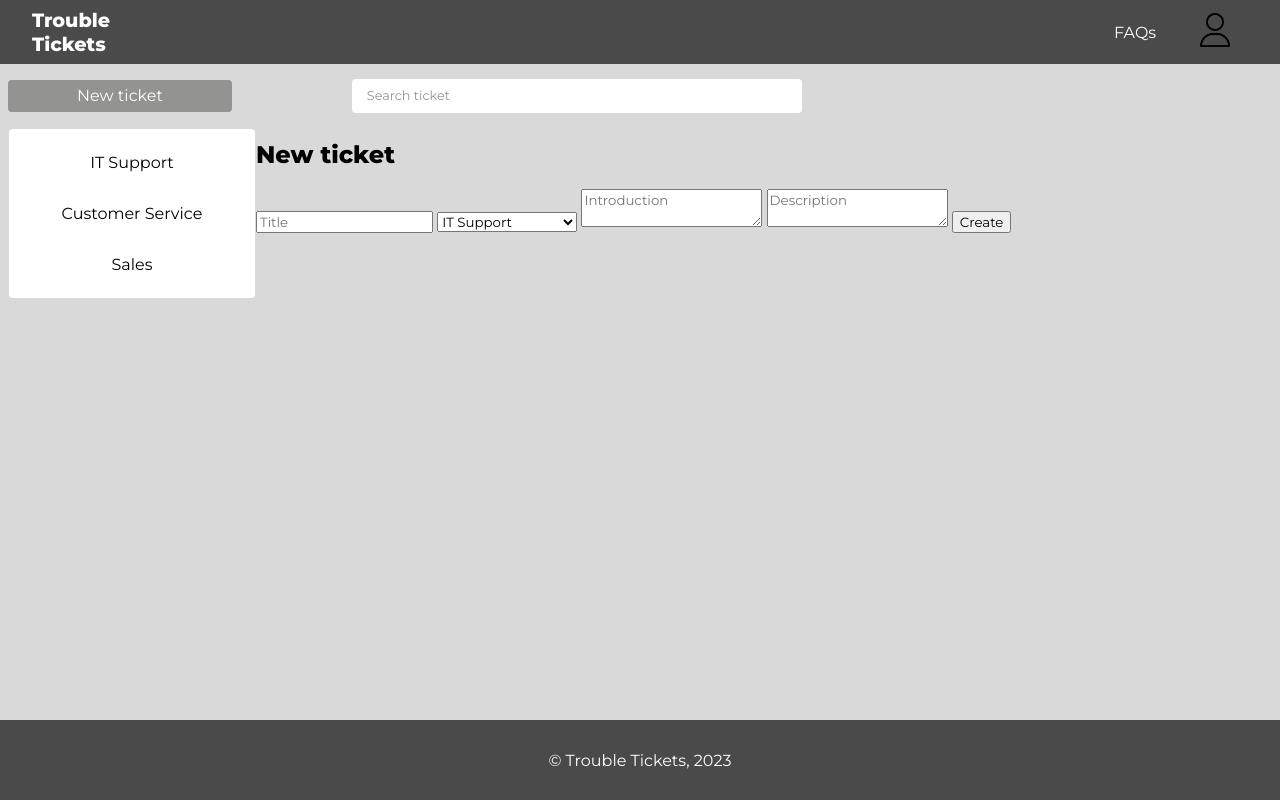
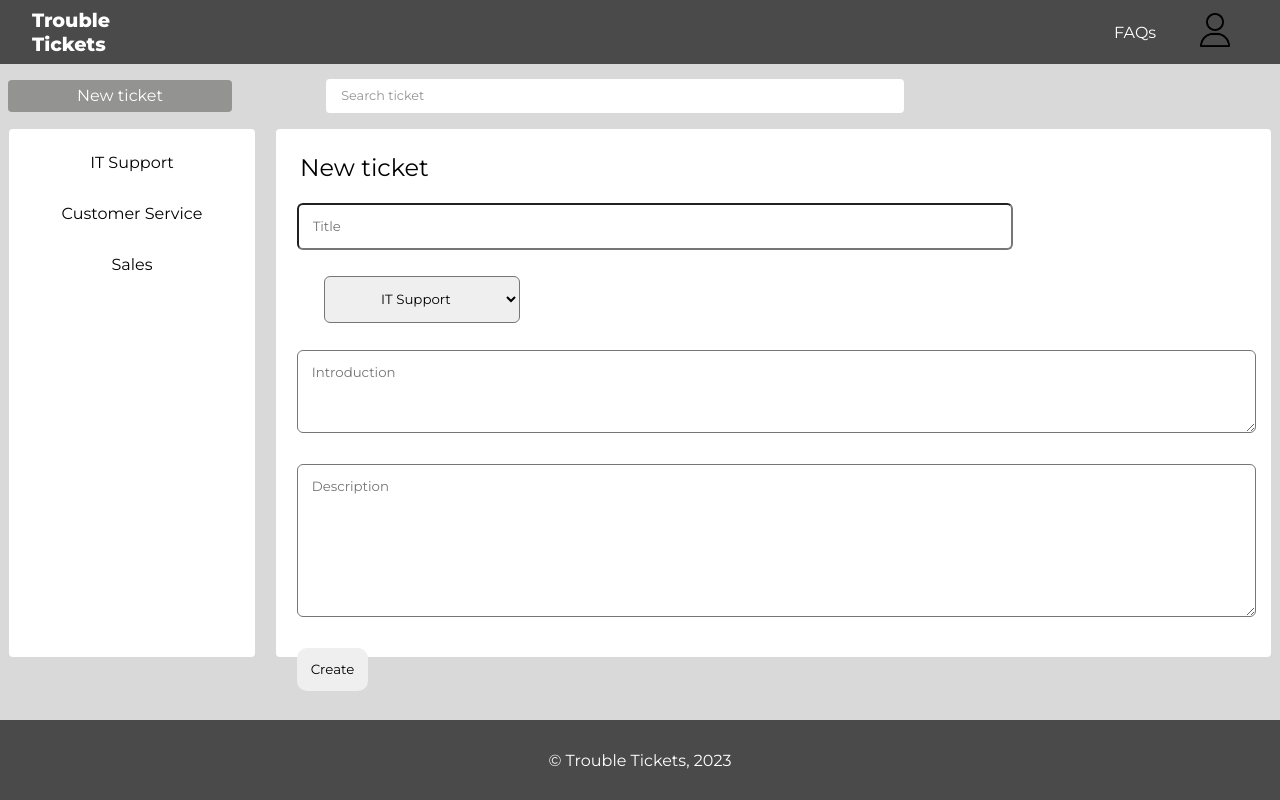
Before and after one commit to coutinho21/ltw_proj, a PHP site: page /pages/new_ticket.php in a window 1280 px wide. Run offline with PHP 8.4, Linux system fonts and the light colour scheme; the visitor is signed in with stand-in values (Sample User, id 1); data comes from the database, SQL or seed files in the repository.

Commit message:
footer bug is now fixed

```diff
--- a/css/homepage_client_style.css
+++ b/css/homepage_client_style.css
@@ -5,8 +5,7 @@
 }
 
 html {
-    position: relative;
-    min-height: 100%;
+    height: 100%;
 }
 
 body {
@@ -124,9 +123,9 @@ body > header ul > li:last-child {
     font-size: .8em;
     font-weight: lighter;
     text-justify: center;
-    margin-left: 9em;
+    margin-left: 7em;
     height: 32px;
-    width: 35%;
+    width: 45%;
     border-style: none;
     border-radius: 4px;
     background-color: white;
@@ -238,6 +237,7 @@ body > footer {
     position: absolute;
     bottom: 0;
     width: 100%;
+    position: fixed;
 }
 
 /* End of footer */
--- /dev/null
+++ b/css/new_ticket.css
@@ -0,0 +1,55 @@
+.new-ticket {
+    border-radius: 4px;
+    background-color: white;
+    margin: .55em;
+    margin-left: 1.25em;
+    /* padding-left: 1.5em; */
+    height: 528px;
+}
+
+.new-ticket > form {
+    display: block;
+    margin: .5em;
+    justify-content: space-between;
+}
+
+.new-ticket > h2 {
+    margin: 1em 1em 0 1em;
+    font-weight: normal;
+}
+
+.new-ticket > form > input,
+.new-ticket > form > select,
+.new-ticket > form > textarea {
+    border-radius: 6px;
+    margin: 1em;
+    padding: 1em;
+    width: fit-content;
+}
+
+.new-ticket > form > input {
+    width: 70%;
+    text-align: start;
+}
+.new-ticket > form > select {
+    width: 20%;
+    margin-left: 3em;
+    text-align: center;
+}
+.new-ticket > form > #introduction {
+    width: 95%;
+    height: 55px;
+}
+.new-ticket > form > #description {
+    width: 95%;
+    height: 125px;
+}
+
+.new-ticket > form > button {
+    border-radius: 10px;
+    border-color: #4A4A4A;
+    border: none;
+    width: fit-content;
+    margin: 1em;
+    padding: 1em;
+}
--- a/templates/common.php
+++ b/templates/common.php
@@ -12,6 +12,7 @@
             <link rel="stylesheet" href="../css/homepage_client_style.css">
             <link rel="stylesheet" href="../css/ticket.css">
             <link rel="stylesheet" href="../css/profile.css">
+            <link rel="stylesheet" href="../css/new_ticket.css">
             <script src="../javascript/script.js" defer></script>
             <script src="../errors/errors.js" defer></script>
         </head>
--- a/templates/tickets.php
+++ b/templates/tickets.php
@@ -121,8 +121,8 @@
                     }
 ?>
                 </select>
-                <textarea name="introduction" placeholder="Introduction" required></textarea>
-                <textarea name="description" placeholder="Description" required></textarea>
+                <textarea id="introduction" name="introduction" placeholder="Introduction" required></textarea>
+                <textarea id="description" name="description" placeholder="Description" required></textarea>
                 <button type="submit">Create</button>
             </form>
         </div>
```
